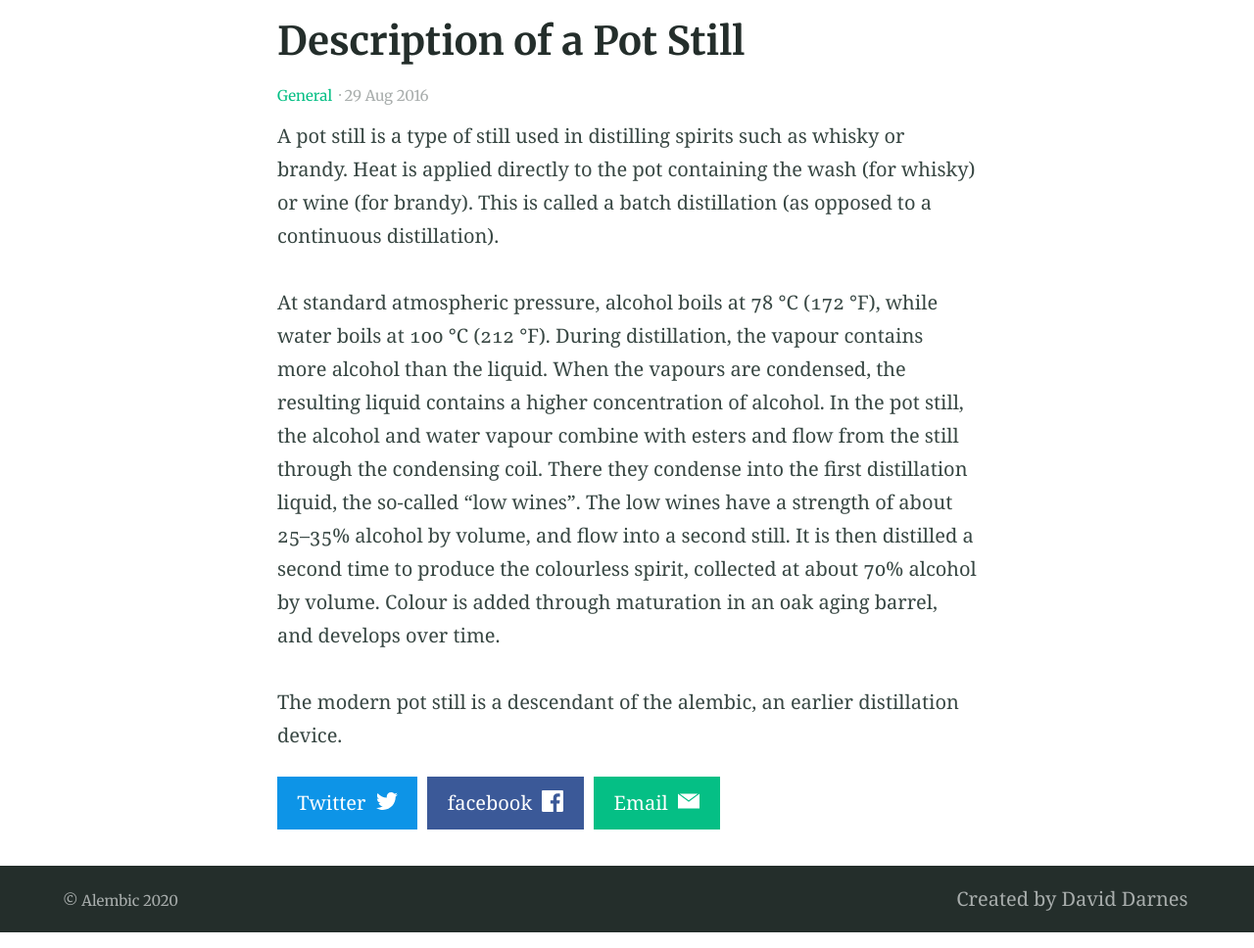
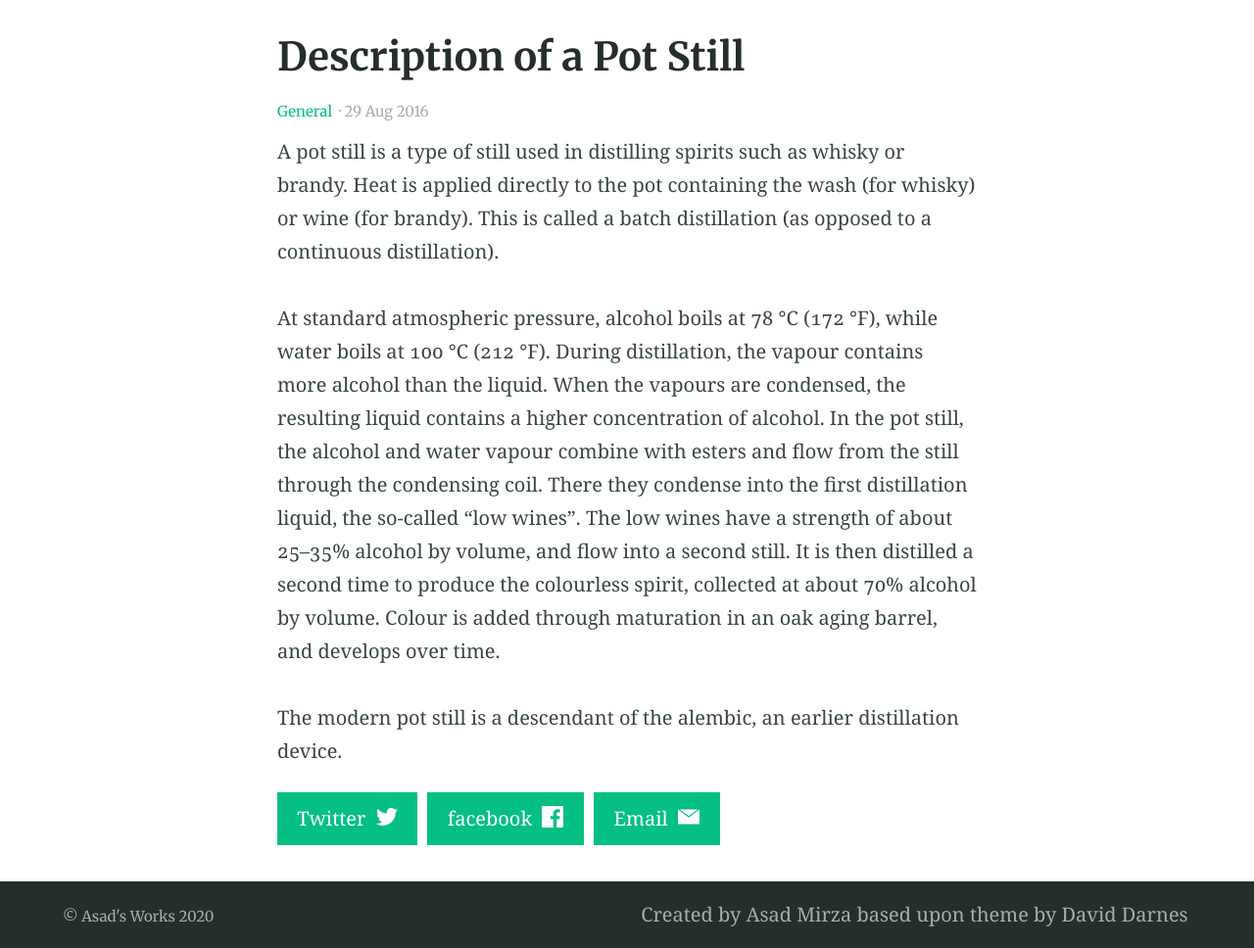
Before and after one commit to DThornz/Website, a Jekyll site: the page built from _posts/2016-08-29-example-post-three.md, in a window 1280 px wide, cut to the strip 428-1396 px from the top of the page. Shown: the whole strip at 98% size. Built offline with Jekyll 4.4.1, drawn with Linux system fonts in a browser that asks for light colours; comment, search, counter and statistics services are not loaded.

```diff
--- a/_config.yml
+++ b/_config.yml
@@ -39,15 +39,14 @@ paginate: 2 # jekyll-paginate > items per page
 paginate_path: blog/page:num # jekyll-paginate > blog page
 jekyll-mentions: https://twitter.com # jekyll-mentions > service used when @replying
 twitter:
-  username: DavidDarnes # jekyll-seo-tag > Owners twitter username
-author: DavidDarnes # jekyll-seo-tag > default author
+  username:  # jekyll-seo-tag > Owners twitter username
+author: AsadMirza # jekyll-seo-tag > default author
 social: # jekyll-seo-tag > social overrides
-  name: David Darnes # jekyll-seo-tag > real name
+  name: Asad Mirza # jekyll-seo-tag > real name
   links:  # jekyll-seo-tag > social aliases (sameAs)
-    - https://twitter.com/DavidDarnes
-    - https://www.facebook.com/daviddarnes
-    - https://www.linkedin.com/in/daviddarnes
-    - https://github.com/daviddarnes
+    - https://www.facebook.com/DThorn619
+    - https://www.linkedin.com/in/asadmirza619
+    - https://github.com/DThornz
 # markdown: CommonMark # Markdown parse settings, CommonMark performs slightly better an others in build time
 # commonmark:
   # options: ["SMART", "FOOTNOTES"]
@@ -93,14 +92,13 @@ defaults:
 # 7. Site settings
 encoding: utf-8 # Make sure the encoding is right
 lang: en-GB # Set the site language
-title: "Alembic" # Site name or title, also used in jekyll-seo-tag
-logo: "/assets/logos/logo.svg" # Site logo, also used in jekyll-seo-tag
+title: "Asad's Works" # Site name or title, also used in jekyll-seo-tag
+logo: "/assets/favicon.png" # Site logo, also used in jekyll-seo-tag
 description: "Alembic is a starting point for Jekyll projects. Rather than starting from scratch, this boilerplate is designed to get the ball rolling immediately" # Site description and default description, also used in jekyll-seo-tag
-url: "https://alembic.darn.es" # Site url, also used in jekyll-seo-tag
+url: "https://amirza.dev" # Site url, also used in jekyll-seo-tag
 baseurl: ""
-repo: "https://github.com/daviddarnes/alembic"
-email: "me@daviddarnes.com"
-# disqus: "alembic-1" # Blog post comments, uncomment the option and set the site ID from your Disqus account
+repo: "https://github.com/DThornz/"
+disqus: "amirza" # Blog post comments, uncomment the option and set the site ID from your Disqus account
 # google_analytics: ''
 # google_analytics_anonymize_ip: ''
 # service_worker: false # Will turn off the service worker if set to false
@@ -143,17 +141,17 @@ navigation_header:
   url: /portfolio/
 
 navigation_footer:
-- title: Created by David Darnes
-  url: https://darn.es
+- title: Created by Asad Mirza based upon theme by David Darnes
+  url: https://amirza.dev
 
 social_links: # Appears in sidebar. Set the urls then uncomment and comment out as desired
-  Twitter: https://twitter.com/DavidDarnes
-  LinkedIn: https://www.linkedin.com/in/daviddarnes
-  GitHub: https://github.com/daviddarnes
-  link: https://darn.es
+  #Twitter: https://twitter.com/DavidDarnes
+  LinkedIn: https://www.linkedin.com/in/asadmirza619
+  GitHub: https://github.com/DThornz
+  link: https://amirza.dev
   RSS: /feed.xml
 
 sharing_links: # Appear at the bottom of single blog posts, add as desired. The value can be 'true' or the desired button colour
-  Twitter: "#0d94e7"
-  facebook: "#3B5998"
+  Twitter: true
+  facebook: true
   Email: true
```
Also changed, not shown: _posts/2016-08-29-example-post-three.md (+1 -0 lines).
